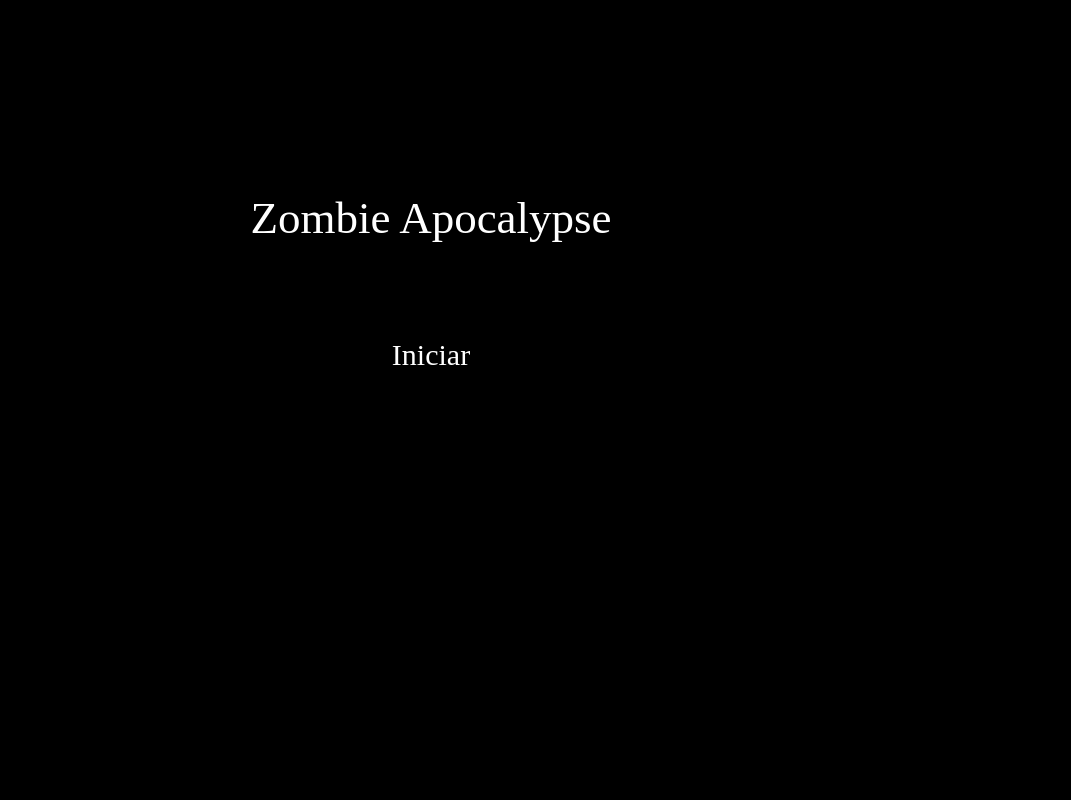
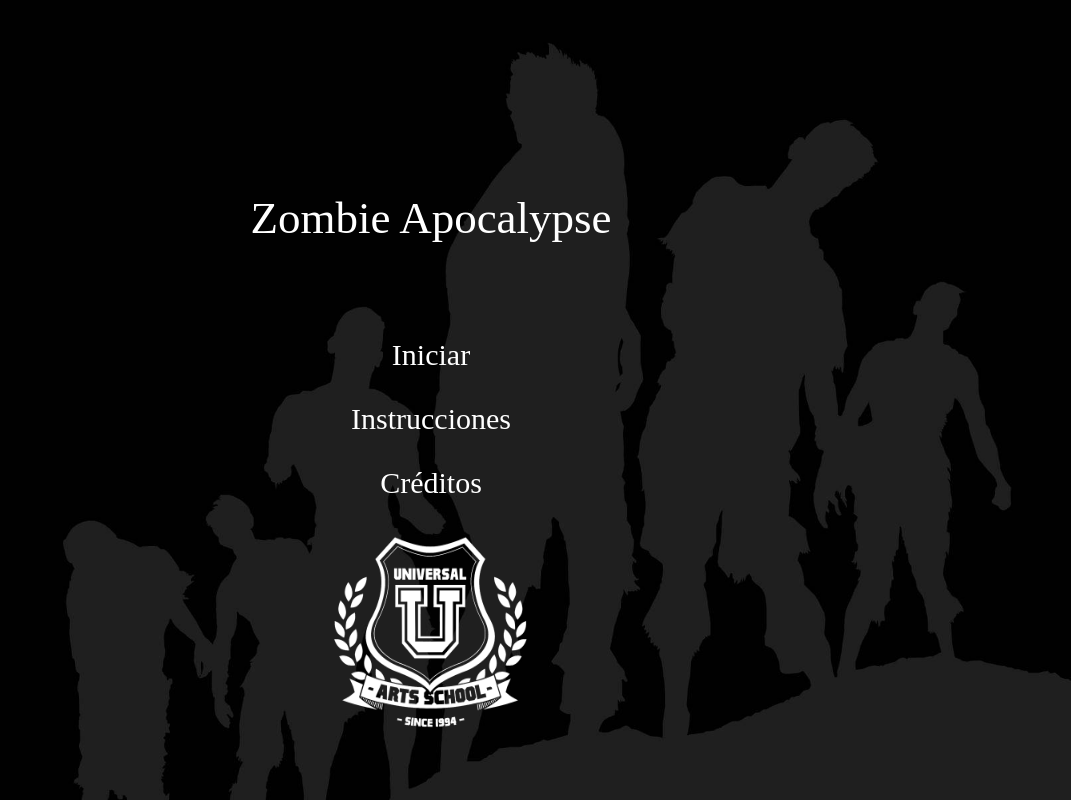
Before and after one commit to Bertum/ZombieHtml5, a plain HTML site: page index.html in a window 1280 px wide. Shown: the whole page, without its empty margins (209-1280 px from the left). Drawn offline with Linux system fonts and the light colour scheme.

Commit message:
Menu principal

```diff
--- a/index.html
+++ b/index.html
@@ -2,35 +2,37 @@
 <html>
 
 <head>
+    <link rel="stylesheet" type="text/css" href="styles.css">
     <style>
-        body,
-        html {
-            margin: 0px;
-            padding: 0px;
-            overflow: hidden;
-            background-color: black;
-            color: white;
-        }
-
-        #opciones {
-            text-align: center;
-            padding-top: 5%;
-            font-size: 30px;
-        }
-
-        #titulo {
-            text-align: center;
-            padding-top: 15%;
-            font-size: 45px;
+        body {
+            background-image: url("images/mainBackground.jpg");
+            background-size: cover;
+            background-position: bottom;
         }
     </style>
 </head>
 
 <body>
     <div id="titulo">Zombie Apocalypse</div>
-    <div id="opciones">
+    <div id="opciones" class="opciones">
         <p onclick="cargarJuego()">Iniciar</p>
+        <p onclick="mostrarInstrucciones()">Instrucciones</p>
+        <p onclick="mostrarCreditos()">Créditos</p>
     </div>
+    <div id="creditos" class="opciones">
+        <p>Miguel Agudo Ballesteros</p>
+        <p>Alberto Delgado Cruzado</p>
+        <p onclick="volverAPrincipal()">Volver</p>
+    </div>
+    <div id="instrucciones" class="opciones">
+        <p>Tu objetivo es sobrevivir a la invasión zombie. Evita a los zombie y llega hasta el refugio.</p>
+        <p>La habitación segura podrás distinguirla por sus puertas rojas.</p>
+        <p onclick="volverAPrincipal()">Volver</p>
+    </div>
+    <div style="text-align:center">
+        <img id="logo" src="images/ua_logo.png" />
+    </div>
+    <script src="jquery-3.3.1.min.js"></script>
     <script src="js/menuPrincipal.js">
     </script>
 </body>
--- a/js/menuPrincipal.js
+++ b/js/menuPrincipal.js
@@ -1,3 +1,24 @@
 function cargarJuego() {
     window.location.href = "game.html"
 }
+
+function volverAPrincipal() {
+    $("#creditos").hide();
+    $("#instrucciones").hide();
+    $("#opciones").show();
+}
+
+function mostrarCreditos() {
+    $("#opciones").hide();
+    $("#creditos").show();
+}
+
+function mostrarInstrucciones() {
+    $("#opciones").hide();
+    $("#instrucciones").show();
+}
+
+$(document).ready(function () {
+    $("#creditos").hide();
+    $("#instrucciones").hide();
+});
--- a/styles.css
+++ b/styles.css
@@ -7,3 +7,31 @@ canvas {
     top: 0px;
     left: 0px;
 }
+
+body,html {
+            margin: 0px;
+            padding: 0px;
+            overflow: hidden;
+            background-color: black;
+            color: white;
+            height: 100%;
+}
+
+.opciones {
+    text-align: center;
+    padding-top: 5%;
+    font-size: 30px;
+}
+
+#titulo {
+    text-align: center;
+    padding-top: 15%;
+    font-size: 45px;
+}
+
+#logo{
+    text-align: center;
+    padding-top: 0;
+    width: 200px;
+    height: 200px;
+}
```
Also changed, not shown: images/mainBackground.jpg (added), images/ua_logo.png (added).
